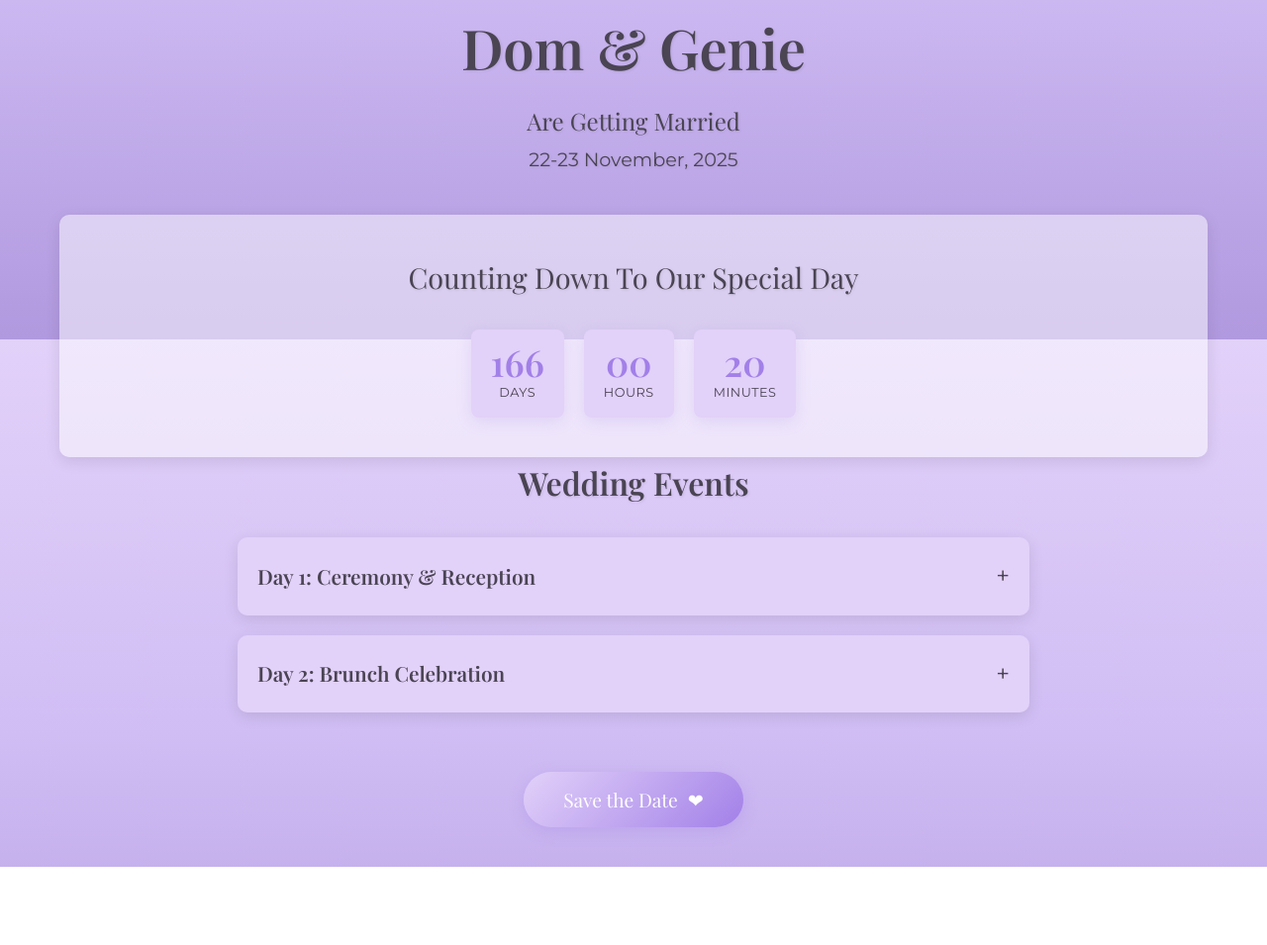
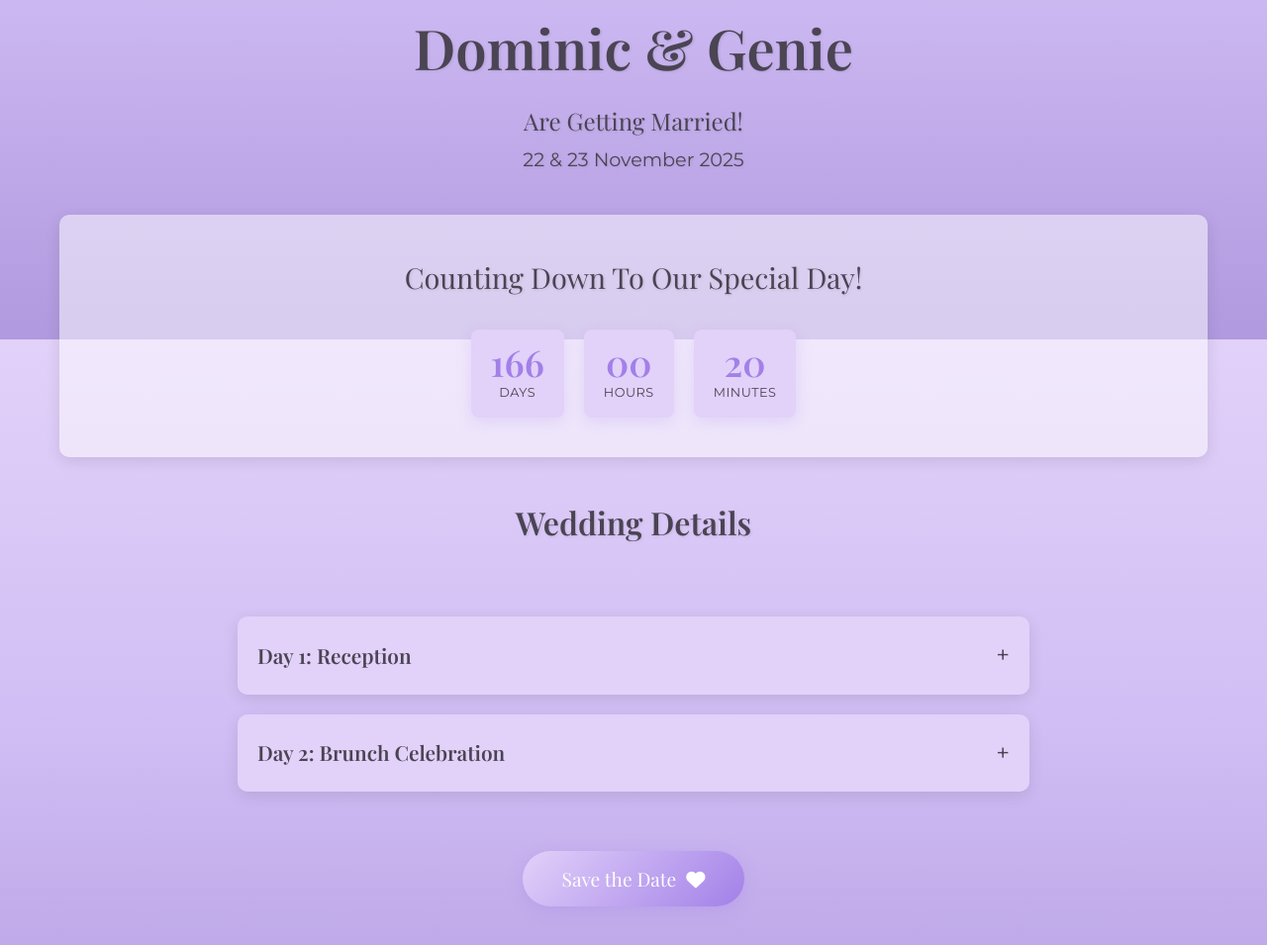
Before and after one commit to Dominic-Lee-Francis/Wedding2, a plain HTML site: page index.html in a window 1280 px wide. Shown: the part 457-1412 px from the top of the page at 99% size. Before the commit the page ends 1333 px from the top, so only its background shows below. Drawn offline with nearby package versions, Linux system fonts and the light colour scheme.

Commit message:
+ Favicon + final touches + picture update

```diff
--- a/css/style.css
+++ b/css/style.css
@@ -274,6 +274,7 @@ body {
 } */
 
 .section-title {
+  padding: 40px 0;
   font-family: var(--font-heading);
   font-size: 2rem;
   text-align: center;
--- a/index.html
+++ b/index.html
@@ -15,6 +15,21 @@
       href="https://fonts.googleapis.com/css2?family=Playfair+Display:wght@400;500;600&family=Montserrat:wght@300;400&display=swap"
       rel="stylesheet"
     />
+
+    <!-- Font Awesome for icons -->
+    <link
+      rel="stylesheet"
+      href="https://cdnjs.cloudflare.com/ajax/libs/font-awesome/6.7.2/css/all.min.css"
+      integrity="sha512-Evv84Mr4kqVGRNSgIGL/F/aIDqQb7xQ2vcrdIwxfjThSH8CSR7PBEakCr51Ck+w+/U6swU2Im1vVX0SVk9ABhg=="
+      crossorigin="anonymous"
+      referrerpolicy="no-referrer"
+    />
+
+    <!-- Favicon -->
+    <link rel="icon" href="images/favicon.ico" type="image/x-icon" />
+    <link rel="icon" type="image/png" sizes="32x32" href="/favicon-32x32.png" />
+    <link rel="icon" type="image/png" sizes="16x16" href="/favicon-16x16.png" />
+    <link rel="apple-touch-icon" sizes="180x180" href="/apple-touch-icon.png" />
 
     <!-- Link to external CSS file -->
     <link rel="stylesheet" href="css/style.css" />
@@ -38,15 +53,15 @@
       </section>
       <!-- Header section -->
       <header class="header">
-        <h1 class="title">Dom & Genie</h1>
-        <div class="subtitle">Are Getting Married</div>
-        <div class="date">22-23 November, 2025</div>
+        <h1 class="title">Dominic & Genie</h1>
+        <div class="subtitle">Are Getting Married!</div>
+        <div class="date">22 & 23 November 2025</div>
       </header>
 
       <!-- Countdown section -->
       <section class="countdown-section">
         <div class="countdown-container">
-          <div class="countdown-title">Counting Down To Our Special Day</div>
+          <div class="countdown-title">Counting Down To Our Special Day!</div>
           <div class="countdown">
             <!-- Countdown items for days, hours, and minutes -->
             <div class="countdown-item">
@@ -67,26 +82,28 @@
 
       <!-- Schedule section -->
       <section class="schedule-section">
-        <h2 class="section-title">Wedding Events</h2>
+        <h2 class="section-title">Wedding Details</h2>
 
         <div class="schedule-container">
           <!-- Day 1 event card -->
           <div class="schedule-card">
             <div class="card-header" id="day1-header">
-              <h3>Day 1: Ceremony & Reception</h3>
+              <h3>Day 1: Reception</h3>
               <span class="toggle-icon">+</span>
             </div>
             <div class="card-content" id="day1-content">
               <!-- Event details for Day 1 -->
               <div class="event-detail">
                 <span class="detail-label">When:</span>
-                <span class="detail-value">November 22, 2025 at 3:00 PM</span>
+                <span class="detail-value">22 November 2025, at 12:00 PM</span>
               </div>
               <div class="event-detail">
                 <span class="detail-label">Where:</span>
                 <span class="detail-value"
-                  ><a href="[insert venue link]" target="_blank"
-                    >[insert venue name]</a
+                  ><a
+                    href="https://www.google.com/maps/place/Hong+Kong+Cricket+Club/@22.2585766,114.1934157,17z/data=!3m1!4b1!4m6!3m5!1s0x340401caea74a63f:0x5eb8254489ea6905!8m2!3d22.2585766!4d114.1934157!16s%2Fg%2F1td4rw__?entry=ttu&g_ep=EgoyMDI1MDYwNC4wIKXMDSoASAFQAw%3D%3D"
+                    target="_blank"
+                    >Hong Kong Cricket Club</a
                   ></span
                 >
               </div>
@@ -107,13 +124,15 @@
               <!-- Event details for Day 2 -->
               <div class="event-detail">
                 <span class="detail-label">When:</span>
-                <span class="detail-value">November 23, 2025 at 11:00 AM</span>
+                <span class="detail-value">23 November 2025, at 11:30 AM</span>
               </div>
               <div class="event-detail">
                 <span class="detail-label">Where:</span>
                 <span class="detail-value"
-                  ><a href="[insert venue link]" target="_blank"
-                    >[insert venue name]</a
+                  ><a
+                    href="https://www.google.com/maps/place/The+Hideout+Hong+Kong/@22.2631723,113.9929232,17z/data=!3m1!4b1!4m6!3m5!1s0x340157f999ea39dd:0xada2a034b3a053d3!8m2!3d22.2631723!4d113.9954981!16s%2Fg%2F11rt88hl00?entry=ttu&g_ep=EgoyMDI1MDYwNC4wIKXMDSoASAFQAw%3D%3D"
+                    target="_blank"
+                    >The Hideout Hong Kong</a
                   ></span
                 >
               </div>
@@ -130,7 +149,9 @@
       <section class="save-date-section">
         <button class="save-date-btn" id="saveDateBtn">
           <span class="btn-text">Save the Date</span>
-          <span class="btn-icon">❤</span>
+          <span class="btn-icon"
+            ><i class="fa-solid fa-heart" style="color: #ffffff"></i
+          ></span>
         </button>
       </section>
     </div>
--- a/js/script.js
+++ b/js/script.js
@@ -30,7 +30,7 @@ document.addEventListener("DOMContentLoaded", function () {
 
   // ===================== 2. Image Gallery with Auto-Cycle =====================
   // --- Gallery setup ---
-  const imageCount = 62;
+  const imageCount = 61; // Total number of images
   let currentImageIndex = 0;
   let autoSlideInterval;
   let resetTimeout;
```
Also changed, not shown: images/android-chrome-192x192.png (added), images/android-chrome-512x512.png (added), images/apple-touch-icon.png (added), images/favicon-16x16.png (added), images/favicon-32x32.png (added), images/favicon.ico (added), images/wedding49.jpg (renamed from images/wedding62.jpg).
